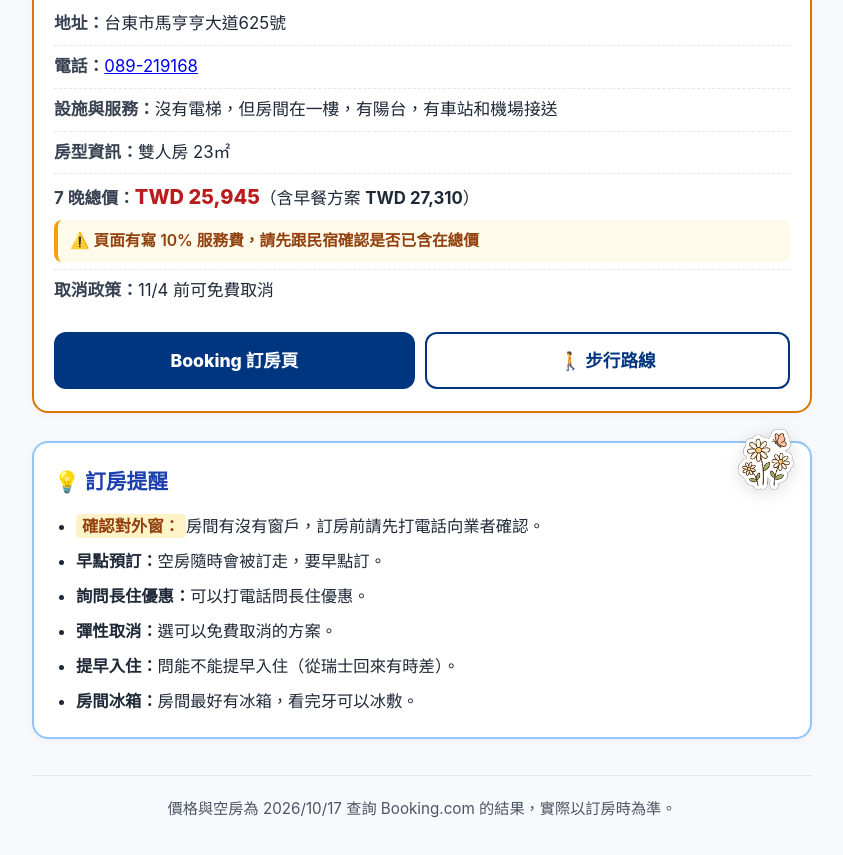
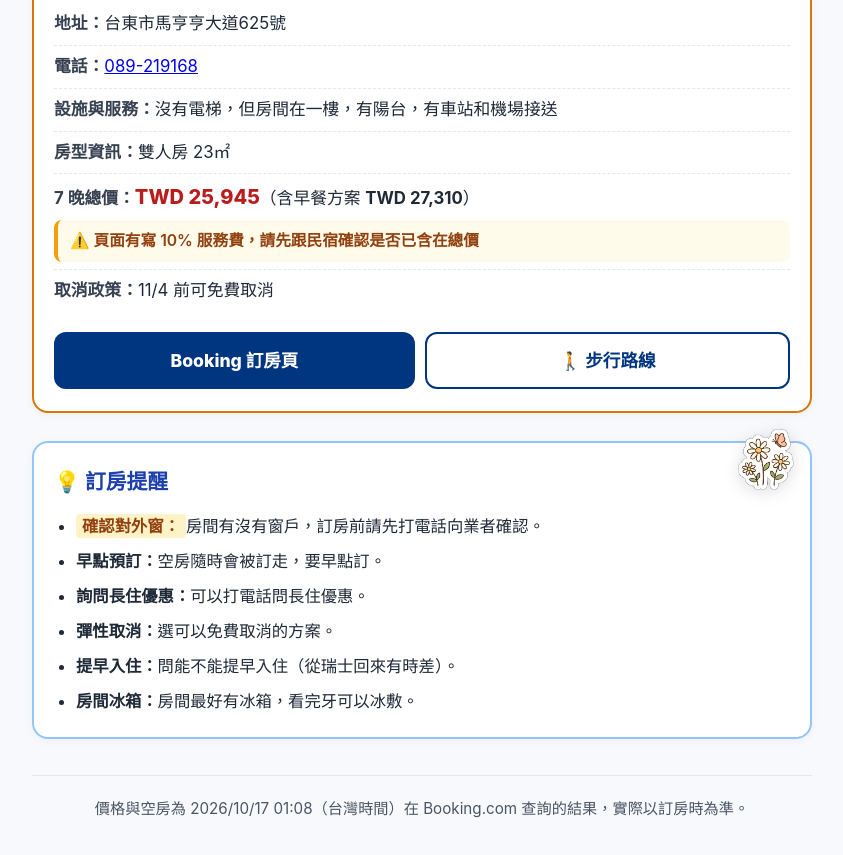
Before and after one commit to a0911190009/taitung-dental-stay, a plain HTML site: page index.html in a window 1280 px wide. Shown: the part 3390-4245 px from the top of the page, without its empty margins (218-1061 px from the left). Drawn offline with nearby package versions, Linux system fonts and the light colour scheme.

Commit message:
chore: 確認 5 間住宿 Booking.com 空房與 7 晚含稅總價並更新頁尾查詢時間 (2026/10/17 01:08)

```diff
--- a/index.html
+++ b/index.html
@@ -701,7 +701,7 @@
     </main>
 
     <footer>
-      價格與空房為 2026/10/17 查詢 Booking.com 的結果，實際以訂房時為準。
+      價格與空房為 2026/10/17 01:08（台灣時間）在 Booking.com 查詢的結果，實際以訂房時為準。
     </footer>
   </div>
 
```
Also changed, not shown: 1 other file.
